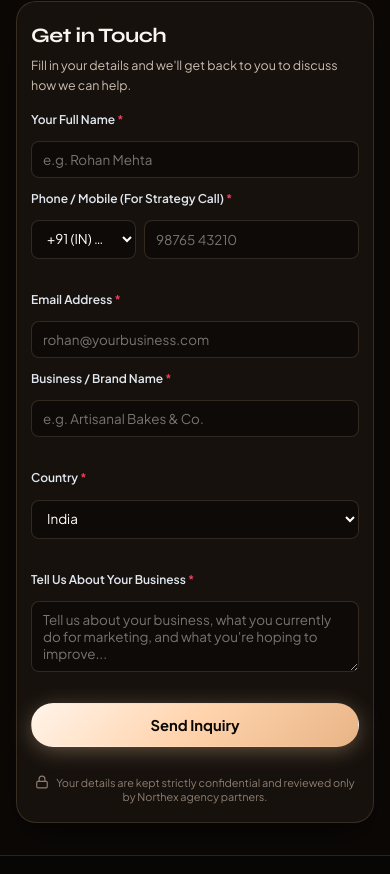
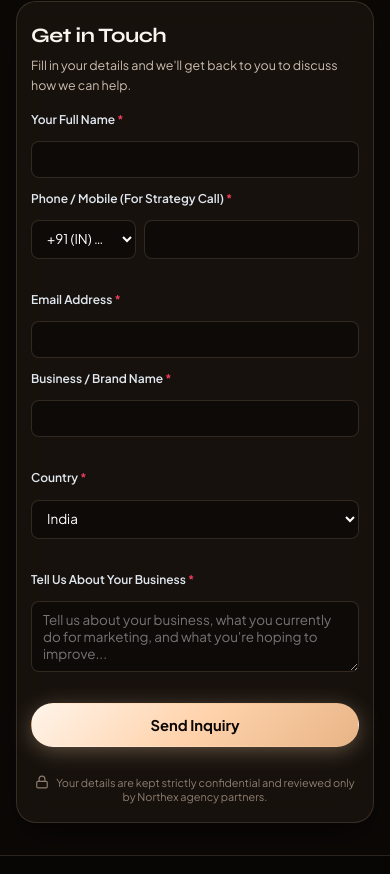
Before and after one commit to Zcross091/agency-backup, a website: page ShareOnlyForSEO/index.html in a window 390 px wide. Shown: the part 4438-5312 px from the top of the page. Drawn offline with Linux system fonts and the light colour scheme.

Commit message:
fix: remove example placeholder text from name, mobile, email, and business form fields

```diff
--- a/ShareOnlyForSEO/index.html
+++ b/ShareOnlyForSEO/index.html
@@ -430,7 +430,7 @@
               <div class="form-row">
                 <div class="form-group">
                   <label for="clientName">Your Full Name <span class="required">*</span></label>
-                  <input type="text" id="clientName" name="name" placeholder="e.g. Rohan Mehta" required>
+                  <input type="text" id="clientName" name="name" required>
                 </div>
                 <div class="form-group">
                   <label for="clientContact">Phone / Mobile (For Strategy Call) <span class="required">*</span></label>
@@ -630,7 +630,7 @@
                       <option value="+260" data-country="Zambia">+260 (ZM) - Zambia</option>
                       <option value="+263" data-country="Zimbabwe">+263 (ZW) - Zimbabwe</option>
                     </select>
-                    <input type="tel" id="clientContact" name="contact" placeholder="98765 43210" required>
+                    <input type="tel" id="clientContact" name="contact" required>
                   </div>
                 </div>
               </div>
@@ -638,12 +638,11 @@
               <div class="form-row">
                 <div class="form-group">
                   <label for="clientEmail">Email Address <span class="required">*</span></label>
-                  <input type="email" id="clientEmail" name="email" placeholder="rohan@yourbusiness.com" required>
+                  <input type="email" id="clientEmail" name="email" required>
                 </div>
                 <div class="form-group">
                   <label for="clientBusiness">Business / Brand Name <span class="required">*</span></label>
-                  <input type="text" id="clientBusiness" name="business" placeholder="e.g. Artisanal Bakes & Co."
-                    required>
+                  <input type="text" id="clientBusiness" name="business" required>
                 </div>
               </div>
 
```
Also changed, not shown: index.html (+4 -5 lines).
